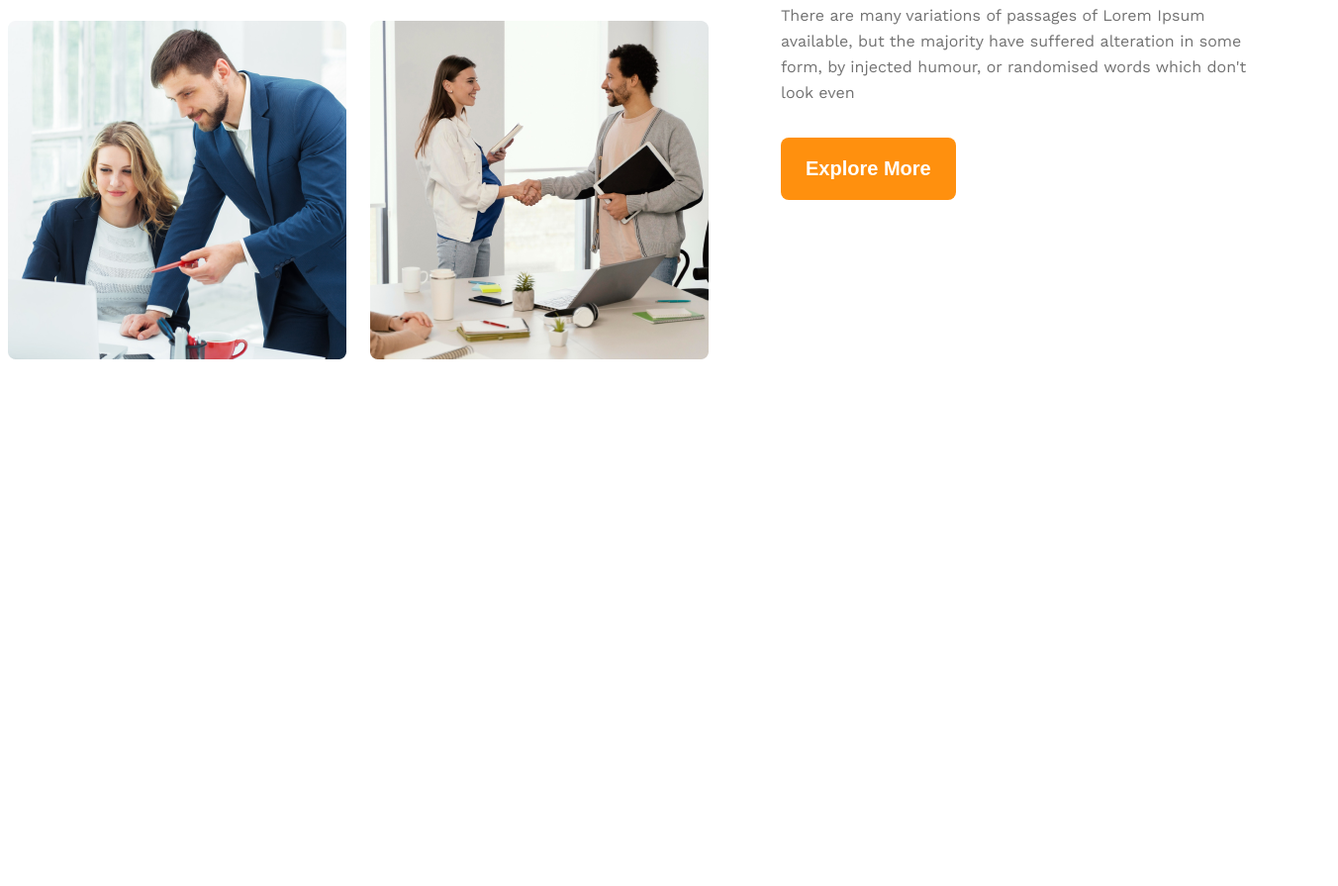
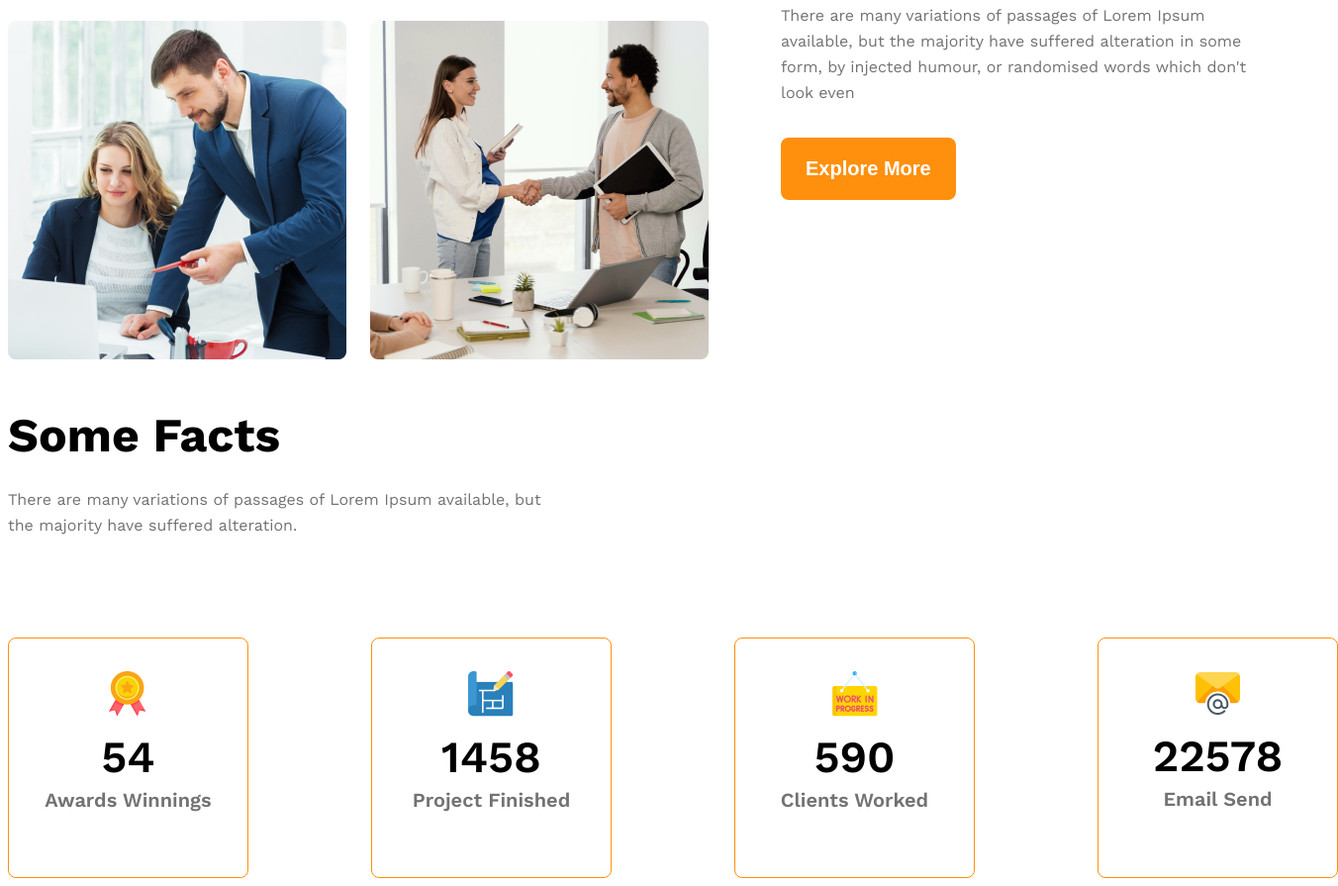
Before and after one commit to tarek941/g3-architect, a plain HTML site: page index.html in a window 1280 px wide. Shown: the part 1590-2485 px from the top of the page at 99% size, 1352 px wide, since content can reach past the window. Before the commit the page ends 1961 px from the top, so only its background shows below. Drawn offline with nearby package versions, Linux system fonts and the light colour scheme.

Commit message:
commitadded facts

```diff
--- a/index.html
+++ b/index.html
@@ -57,6 +57,43 @@
                 <button class="primary-button">Explore More</button>
             </div>
         </section>
+
+        <section class="feature2">
+            <div class="dscp">
+                <h3 class="feature-tittle">Some Facts</h3>
+                <p class="feature-description text-lightgray" style="margin-bottom: 100px;">There are many variations of passages of Lorem Ipsum available, but the majority have suffered alteration.</p>
+            </div>
+            <div class="fact-cards">
+                <div class="card-holder">
+                    <div class="card">
+                        <img src="images/icons/ribon.png" alt="">
+                        <h3>54</h3>
+                        <h5>Awards Winnings</h5>
+                    </div>
+                </div>
+                <div class="card-holder">
+                    <div class="card">
+                        <img src="images/icons/projects.png" alt="">
+                        <h3>1458</h3>
+                        <h5>Project Finished</h5>
+                    </div>
+                </div>
+                <div class="card-holder">
+                    <div class="card">
+                        <img src="images/icons/customers.png" alt="">
+                        <h3>590</h3>
+                        <h5>Clients Worked</h5>
+                    </div>
+                </div>
+                <div class="card-holder">
+                    <div class="card">
+                        <img src="images/icons/email.png" alt="">
+                        <h3>22578</h3>
+                        <h5>Email Send</h5>
+                    </div>
+                </div>
+            </div>
+        </section>
     </main>
 
     <footer></footer>
--- a/styles/architect.css
+++ b/styles/architect.css
@@ -126,6 +126,44 @@ main{
     margin-bottom: 32px;
 }
 
+.feature2, .dscp{
+    max-width: 540px;
+}
+
+.fact-cards{
+    display: grid;
+    grid-template-columns: repeat(4, 1fr);
+    gap: 124px;
+}
+
+.card-holder{
+    border: 1px solid #FF900E;
+    border-radius: 8px;
+    width: 241px;
+    height: 241px;
+    display: flex;
+    justify-content: center;
+    align-items: center;
+}
+
+.card{
+    text-align: center;
+}
+
+.card h3{
+    margin-top: 10px;
+    font-size: 2.8rem;
+    font-weight: 600;
+    margin-bottom: 5px;
+}
+
+.card h5{
+    margin-top: 0;
+    font-size: 1.25rem;
+    font-weight: 600;
+    color: #727272;
+}
+
 @media screen and (max-width: 576px) {
     .navbar,
     .teams,
@@ -140,6 +178,12 @@ main{
     .features{
         margin-left: 30px;
     }
+
+    .fact-cards{
+        grid-template-columns: repeat(1, 1fr);
+        justify-items: center;
+        gap: 50px;
+    }
 }
 
 @media screen and (min-width: 576px) and (max-width: 992px) {
```
